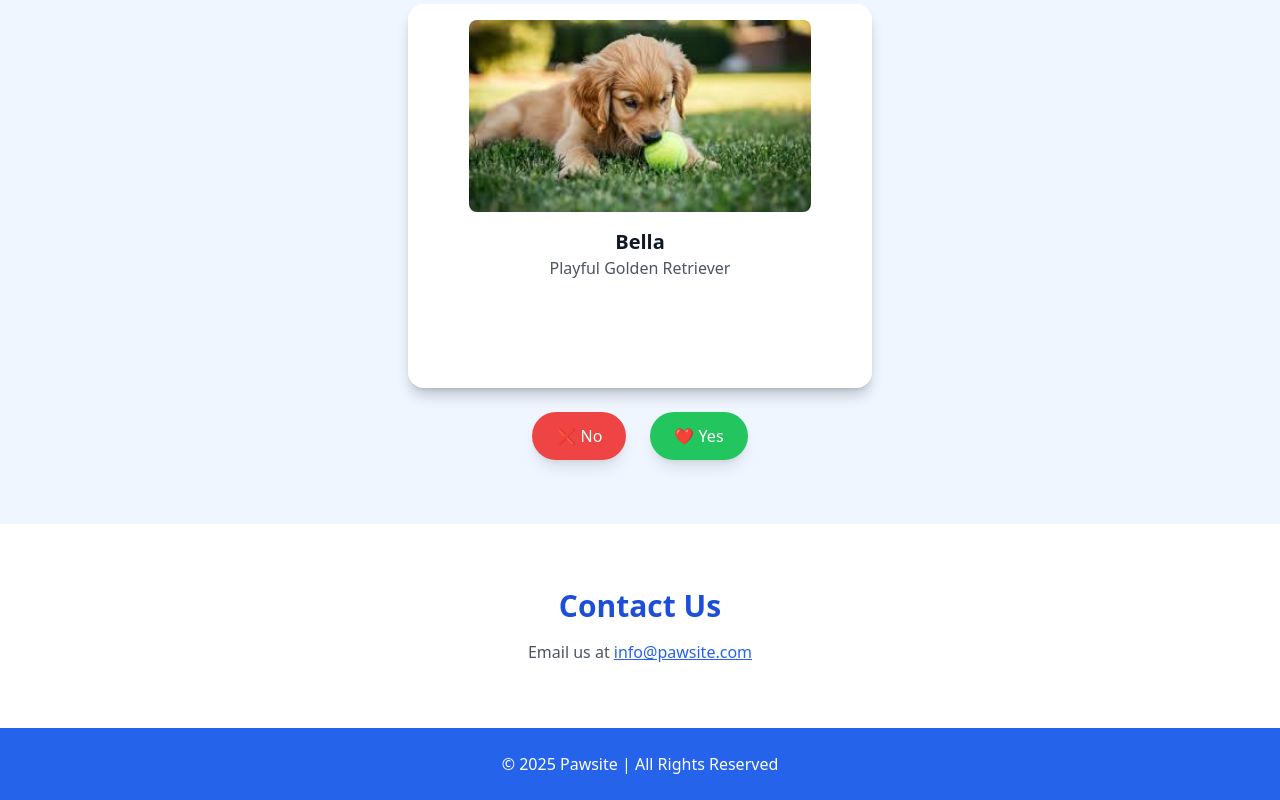
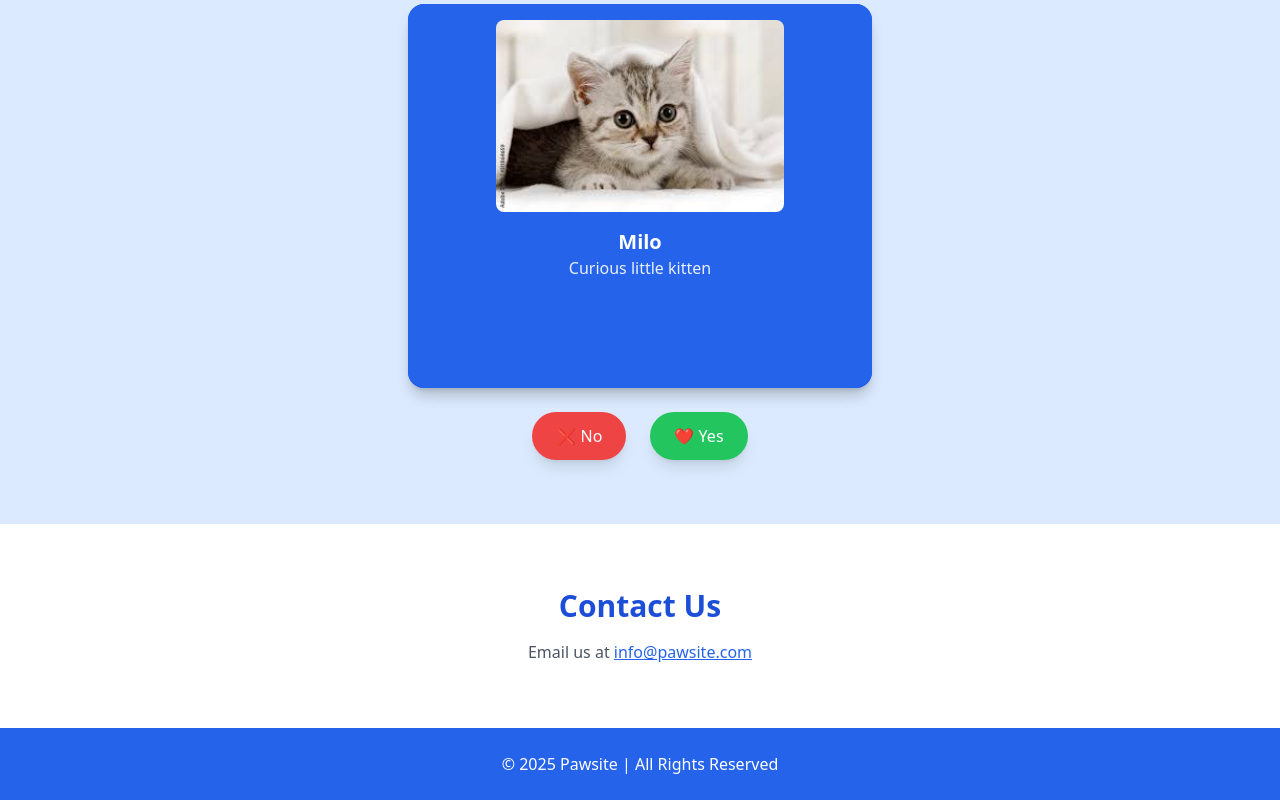
Before and after one commit to miabui1638/pawfoundationnn, a plain HTML site: page adoption.html in a window 1280 px wide. Both pictures are taken after a click on the button "❌ No". Shown: the part 412-1212 px from the top of the page. Drawn offline with nearby package versions, Linux system fonts and the light colour scheme.

Commit message:
Update adoption.html

```diff
--- a/adoption.html
+++ b/adoption.html
@@ -27,8 +27,8 @@
     <p class="mt-4 text-lg text-gray-700">Find your forever friend today!</p>
   </header>
 
-  <!-- Pet Finder (Tinder-style swipe) -->
-  <section id="finder" class="py-16 bg-blue-50">
+<!-- Pet Finder (Blue Swipe) -->
+<section id="finder" class="py-16 bg-blue-100">
   <div class="max-w-lg mx-auto px-6 text-center">
     <h2 class="text-3xl font-bold mb-6 text-blue-700">Find Your Pet ❤️🐶🐱</h2>
     <div class="pet-stack relative h-96" id="petStack"></div>
@@ -38,6 +38,64 @@
     </div>
   </div>
 </section>
+
+<!-- Script for Pet Finder -->
+<script>
+  const pets = [
+    { name: "Bella", img: "bella.png", desc: "Playful Golden Retriever" },
+    { name: "Milo", img: "milo.png", desc: "Curious little kitten" },
+    { name: "Max", img: "max.png", desc: "Energetic Labrador" }
+  ];
+
+  const stack = document.getElementById("petStack");
+
+  function renderStack() {
+    stack.innerHTML = "";
+    if (pets.length === 0) {
+      stack.innerHTML = `
+        <div class="bg-blue-600 text-white rounded-2xl shadow-lg p-6 text-center">
+          <h3 class="text-xl font-bold mb-2">No more pets available 🐾</h3>
+          <p class="opacity-80">Check back soon for more adoptable friends!</p>
+        </div>
+      `;
+      return;
+    }
+
+    pets.forEach((pet, index) => {
+      const card = document.createElement("div");
+      card.className =
+        "pet-card bg-blue-600 text-white rounded-2xl shadow-lg p-4 text-center absolute inset-0 transition-transform duration-300 ease-in-out";
+      card.style.zIndex = pets.length - index;
+      card.innerHTML = `
+        <img src="${pet.img}" alt="${pet.name}" class="mx-auto h-48 w-auto rounded-lg mb-4 object-cover">
+        <h3 class="text-xl font-bold">${pet.name}</h3>
+        <p class="opacity-90">${pet.desc}</p>
+      `;
+      stack.appendChild(card);
+    });
+  }
+
+  function swipePet(choice) {
+    if (pets.length === 0) return;
+    const card = stack.firstChild;
+    card.style.transform =
+      choice === "yes"
+        ? "translateX(400px) rotate(20deg)"
+        : "translateX(-400px) rotate(-20deg)";
+    card.style.opacity = 0;
+
+    setTimeout(() => {
+      pets.shift();
+      renderStack();
+    }, 300);
+  }
+
+  document.getElementById("yesBtn").addEventListener("click", () => swipePet("yes"));
+  document.getElementById("noBtn").addEventListener("click", () => swipePet("no"));
+
+  renderStack();
+</script>
+
 
   <!-- Contact -->
   <section id="contact" class="py-16 bg-white text-center">
```
Lines whose indentation alone changed are shown as unchanged.
